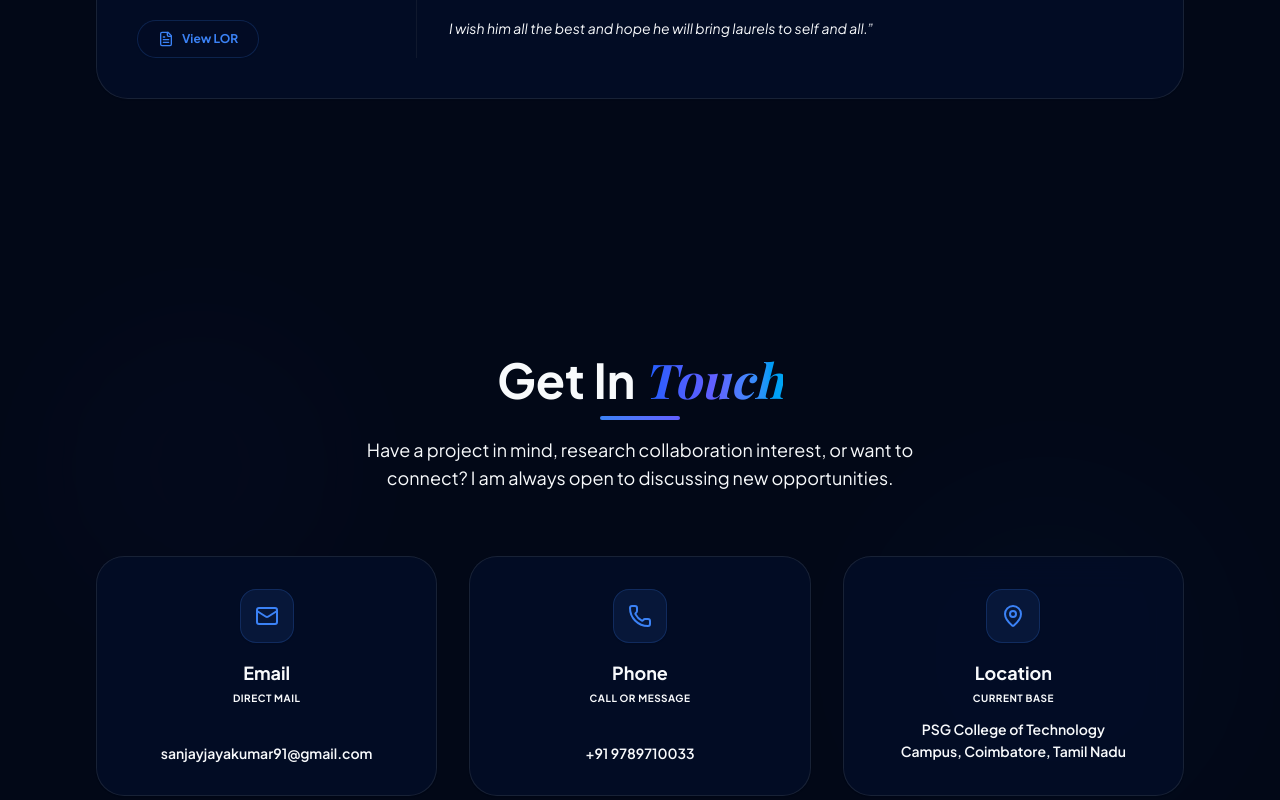
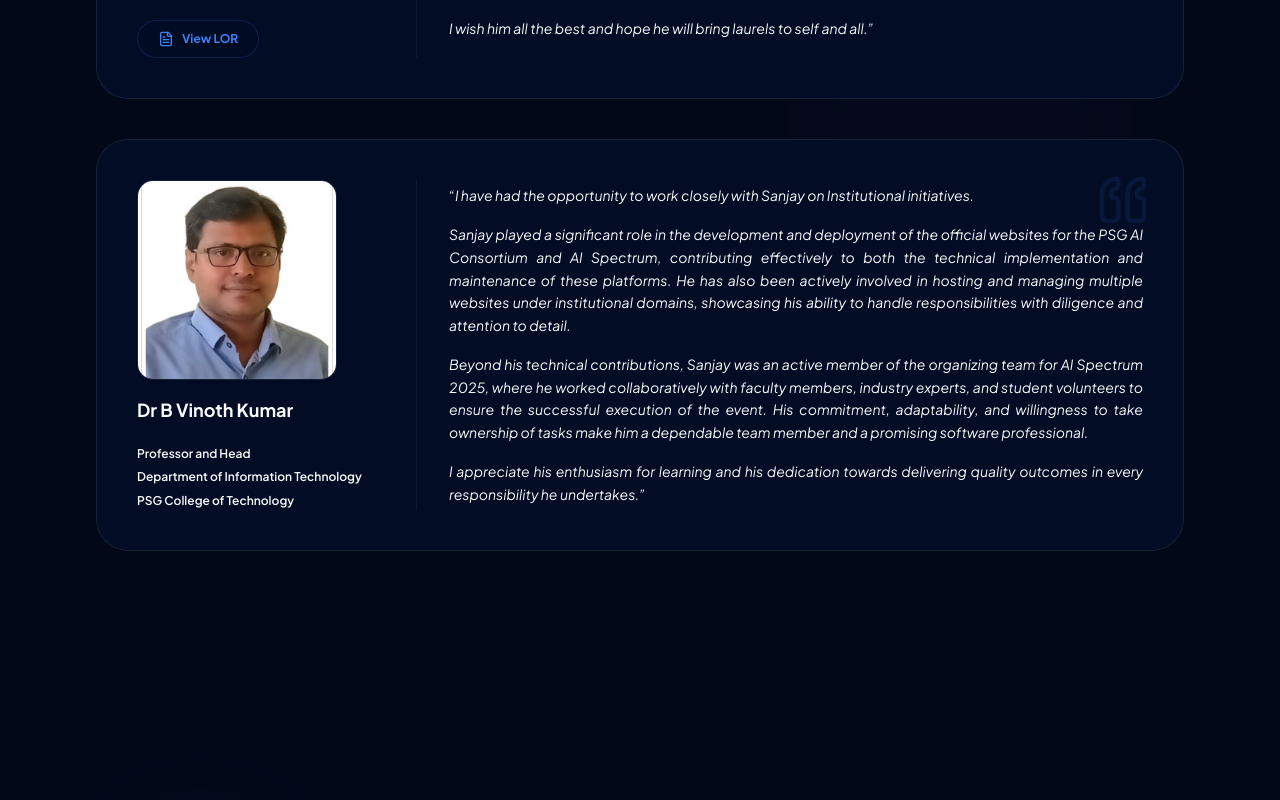
Before and after one commit to Sanjayj-06/Sanjay-portfolio, a React (Vite) app: page / in a window 1280 px wide. Shown: the part 1560-2360 px from the top of the page. Built offline with nearby package versions, Linux system fonts and the light colour scheme; a web font is replaced by a local one.

Commit message:
feat: add HeroSection and TestimonialSection components along with BVK image asset

```diff
--- a/src/components/HeroSection.jsx
+++ b/src/components/HeroSection.jsx
@@ -20,7 +20,7 @@ export const HeroSection = () => {
 
           {/* Photo Column - Left Column on Desktop, Top Column on Mobile */}
           <div className="flex-shrink-0 relative w-full lg:w-auto flex items-center justify-center opacity-0 animate-scale-in lg:-translate-y-8" style={{animationDelay: '0.2s'}}>
-            <div className="relative w-72 h-60 sm:w-80 sm:h-68 md:w-[380px] md:h-[320px] lg:w-[460px] lg:h-[360px] xl:w-[500px] xl:h-[390px]">
+            <div className="relative w-70 h-65 sm:w-[380px] sm:h-[320px] md:w-[460px] md:h-[380px] lg:w-[540px] lg:h-[440px] xl:w-[600px] xl:h-[480px]">
 
               {/* Decorative backgrounds */}
               <div className="absolute inset-0 rounded-3xl bg-gradient-to-tr from-primary to-indigo-600 opacity-10 dark:opacity-20 blur-2xl transition-all duration-500 hover:opacity-30"></div>
--- a/src/components/TestimonialSection.jsx
+++ b/src/components/TestimonialSection.jsx
@@ -25,6 +25,27 @@ I wish him all the best and hope he will bring laurels to self and all.`,
     initials: "RA",
     gradientClass: "from-blue-500 to-indigo-500",
     lorUrl: "/Sanjay Reco.pdf" // Point to actual file in public/
+  },
+  {
+    id: 1,
+    name: "Dr B Vinoth Kumar",
+    designationLines: [
+      "Professor and Head",
+      "Department of Information Technology",
+      "PSG College of Technology"
+    ],
+    institution: "",
+    content: `I have had the opportunity to work closely with Sanjay on Institutional initiatives.
+
+Sanjay played a significant role in the development and deployment of the official websites for the PSG AI Consortium and AI Spectrum, contributing effectively to both the technical implementation and maintenance of these platforms. He has also been actively involved in hosting and managing multiple websites under institutional domains, showcasing his ability to handle responsibilities with diligence and attention to detail.
+
+Beyond his technical contributions, Sanjay was an active member of the organizing team for AI Spectrum 2025, where he worked collaboratively with faculty members, industry experts, and student volunteers to ensure the successful execution of the event. His commitment, adaptability, and willingness to take ownership of tasks make him a dependable team member and a promising software professional.
+
+I appreciate his enthusiasm for learning and his dedication towards delivering quality outcomes in every responsibility he undertakes.`,
+    avatarUrl: "/BVK.png", // Optional: place photo in public directory and link here (e.g. "/prof_sudha.jpg")
+    initials: "RA",
+    gradientClass: "from-blue-500 to-indigo-500",
+    lorUrl: "" // Point to actual file in public/
   },
 
 ];
@@ -127,6 +148,7 @@ export const TestimonialSection = () => {
                 </div>
 
                 {/* View LOR Button */}
+                {testimonial.lorUrl && (
                   <div className="pt-2 md:pt-4">
                     <a
                       href={testimonial.lorUrl}
@@ -138,6 +160,7 @@ export const TestimonialSection = () => {
                       <span>View LOR</span>
                     </a>
                   </div>
+                )}
               </div>
 
               {/* Recommendation Content (Right Column on Desktop, Bottom Column on Mobile) */}
```
Also changed, not shown: public/BVK.png (added). Lines whose indentation alone changed are shown as unchanged.
